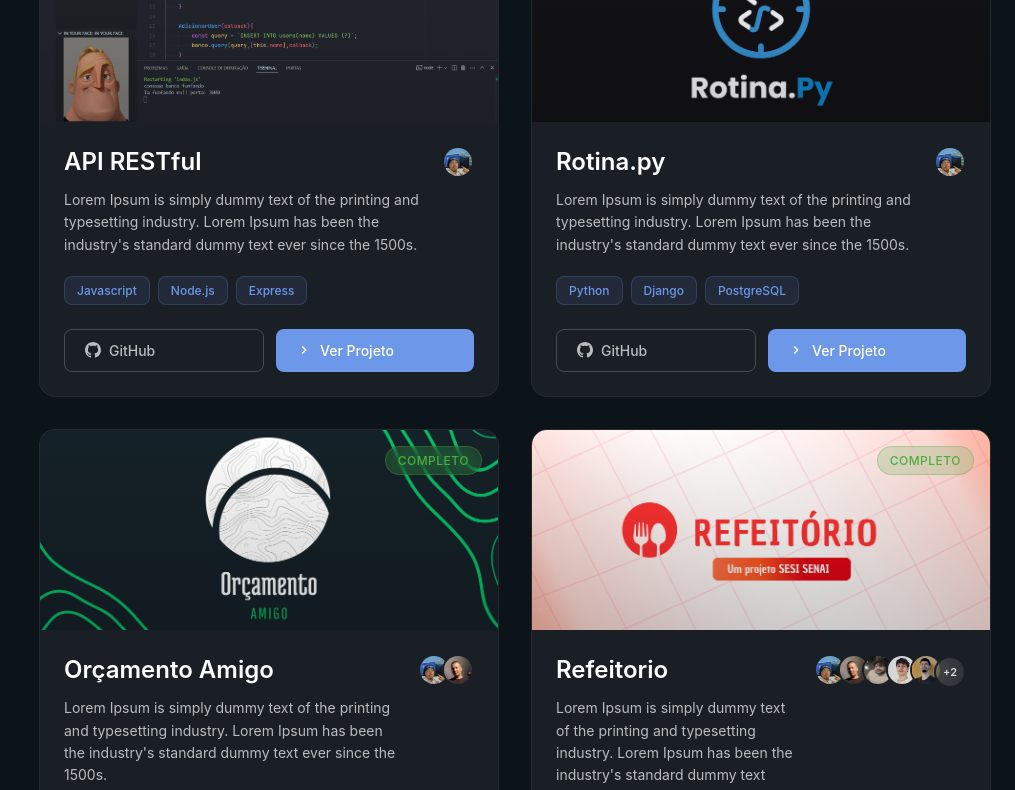
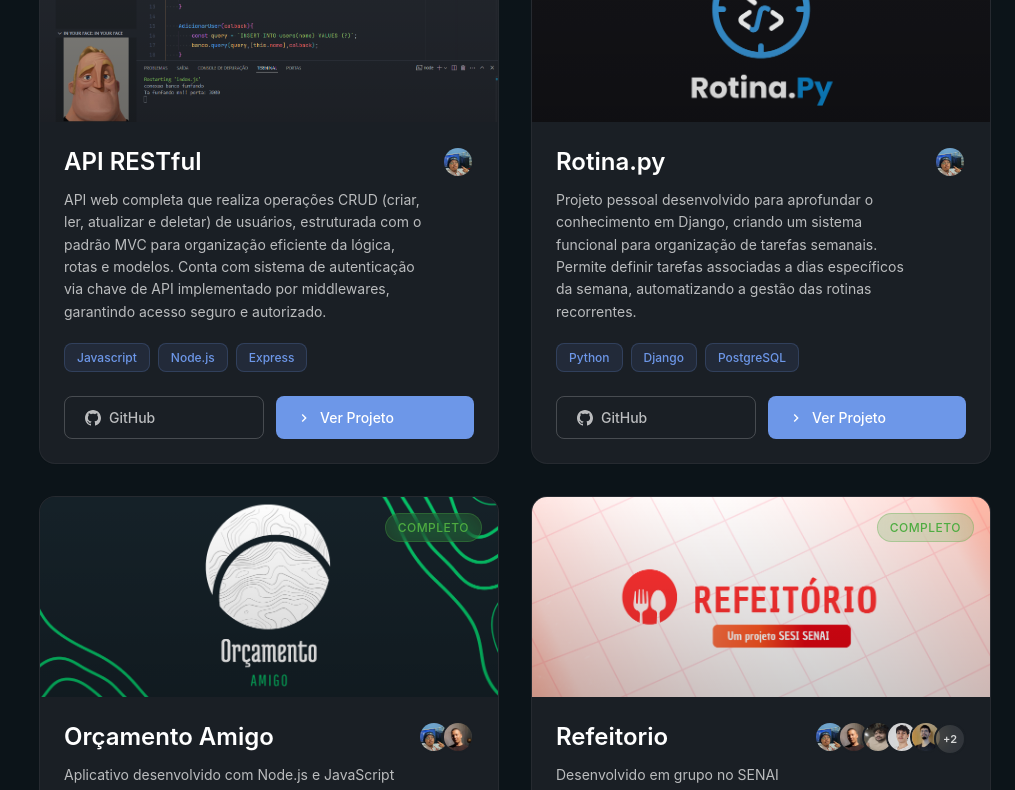
Before and after one commit to GustavoLenni/Portfolio-v2, a React (Create React App) app: page / in a window 1280 px wide. Shown: the part 2000-2790 px from the top of the page, without its empty margins (265-1280 px from the left). Built offline with nearby package versions, Linux system fonts and the light colour scheme.

Commit message:
Corrigido info

```diff
--- a/src/templates/js/Projetos.js
+++ b/src/templates/js/Projetos.js
@@ -9,7 +9,7 @@
         {
             id: 1,
             titulo: "API RESTful",
-            descricao: "Lorem Ipsum is simply dummy text of the printing and  typesetting industry. Lorem Ipsum has been the industry's standard dummy text ever since the 1500s.",
+            descricao: "API web completa que realiza operações CRUD (criar, ler, atualizar e deletar) de usuários, estruturada com o padrão MVC para organização eficiente da lógica, rotas e modelos. Conta com sistema de autenticação via chave de API implementado por middlewares, garantindo acesso seguro e autorizado.",
             banner: images.bannerapi,
             contribuidores: [
                 { nome: "Você", foto: images.foto }
@@ -22,7 +22,7 @@
         {
             id: 2,
             titulo: "Rotina.py",
-            descricao: "Lorem Ipsum is simply dummy text of the printing and  typesetting industry. Lorem Ipsum has been the industry's standard dummy text ever since the 1500s.",
+            descricao: "Projeto pessoal desenvolvido para aprofundar o conhecimento em Django, criando um sistema funcional para organização de tarefas semanais. Permite definir tarefas associadas a dias específicos da semana, automatizando a gestão das rotinas recorrentes.",
             banner: images.bannerrotinapy,
             contribuidores: [
                 { nome: "Você", foto: images.foto }
@@ -35,7 +35,7 @@
         {
             id: 3,
             titulo: "Orçamento Amigo",
-            descricao: "Lorem Ipsum is simply dummy text of the printing and  typesetting industry. Lorem Ipsum has been the industry's standard dummy text ever since the 1500s.",
+            descricao: "Aplicativo desenvolvido com Node.js e JavaScript para facilitar o controle e a organização de gastos pessoais. Permite monitorar compras, visualizar despesas de forma clara e auxiliar no planejamento financeiro com um design intuitivo e funcionalidades práticas para o usuário.",
             banner: images.bannerorcamento,
             contribuidores: [
                 { nome: "Você", foto: images.foto },
@@ -49,7 +49,7 @@
         {
             id: 4,
             titulo: "Refeitorio",
-            descricao: "Lorem Ipsum is simply dummy text of the printing and  typesetting industry. Lorem Ipsum has been the industry's standard dummy text ever since the 1500s.",
+            descricao: "Desenvolvido em grupo no SENAI para a rede SESI de Ferraz, o projeto Refeitório facilita a comunicação entre nutricionistas e alunos. A plataforma permite consulta ao cardápio semanal e o envio de mensagens, melhorando a interação e podendo ser implementada em unidades SESI em todo o país.",
             banner: images.bannerrefeitorio,
             contribuidores: [
                 { nome: "Você", foto: images.foto },
@@ -66,7 +66,7 @@
         {
             id: 5,
             titulo: "Projeto de Rede Social",
-            descricao: "Lorem Ipsum is simply dummy text of the printing and  typesetting industry. Lorem Ipsum has been the industry's standard dummy text ever since the 1500s.",
+            descricao: "Rede social em desenvolvimento que oferece um espaço para usuários compartilharem suas ideias, encontrarem colaboradores e atrair interessados para apoiar ou adquirir projetos. O objetivo é criar uma comunidade engajada onde a criatividade ganha voz e ações.",
             banner: images.redesocial,
             contribuidores: [
                 { nome: "Você", foto: images.foto },
```
